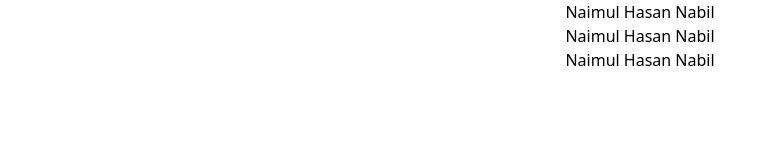
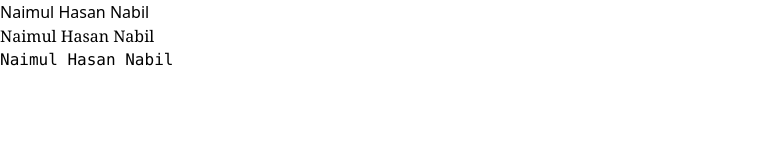
Before and after one commit to naimulhasannabil/Tailwind-CSS, a plain HTML site: page 00_Tailwind_Fronts and Sizing/index.html in a window 1280 px wide. Shown: the whole page, without its empty margins (0-777 px from the left). Drawn offline with nearby package versions, Linux system fonts and the light colour scheme.

Commit message:
Update The code

```diff
--- a/00_Tailwind_Fronts and Sizing/index.html
+++ b/00_Tailwind_Fronts and Sizing/index.html
@@ -7,8 +7,8 @@
     <script src="https://cdn.tailwindcss.com"></script>
 </head>
 <body>
-    <h1 class="text-center">Naimul Hasan Nabil</h1>
-    <h2 class="text-center">Naimul Hasan Nabil</h2>
-    <h3 class="text-center">Naimul Hasan Nabil</h3>
+    <h1 class="font-sans">Naimul Hasan Nabil</h1>
+    <h2 class="font-serif">Naimul Hasan Nabil</h2>
+    <h3 class="font-mono">Naimul Hasan Nabil</h3>
 </body>
 </html>
--- a/00_Tailwind_Fronts and Sizing/style.css
+++ /dev/null
@@ -1,6 +0,0 @@
-* {
-    margin: 0;
-    padding: 0;
-    list-style: none;
-    box-sizing: border-box;
-}
```
